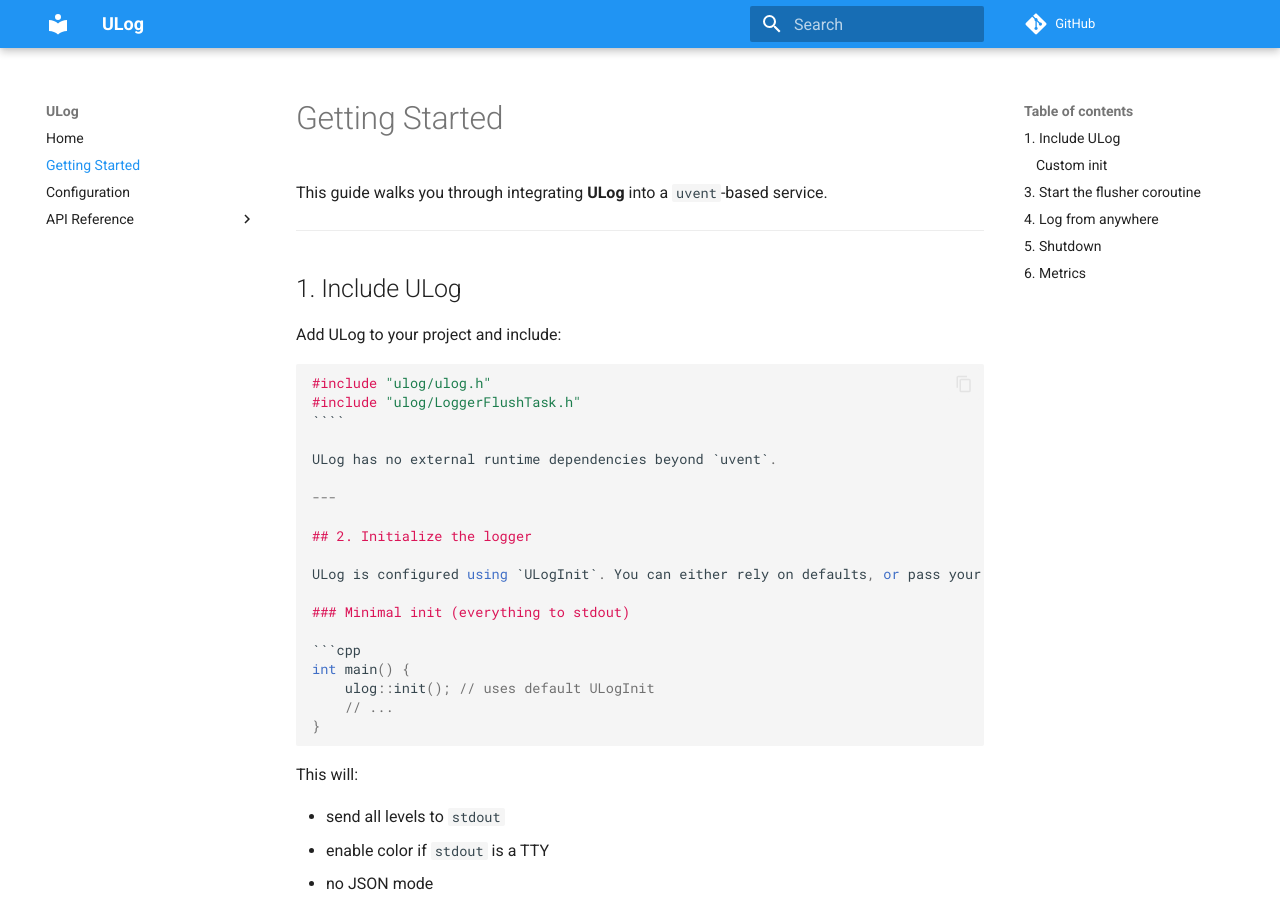
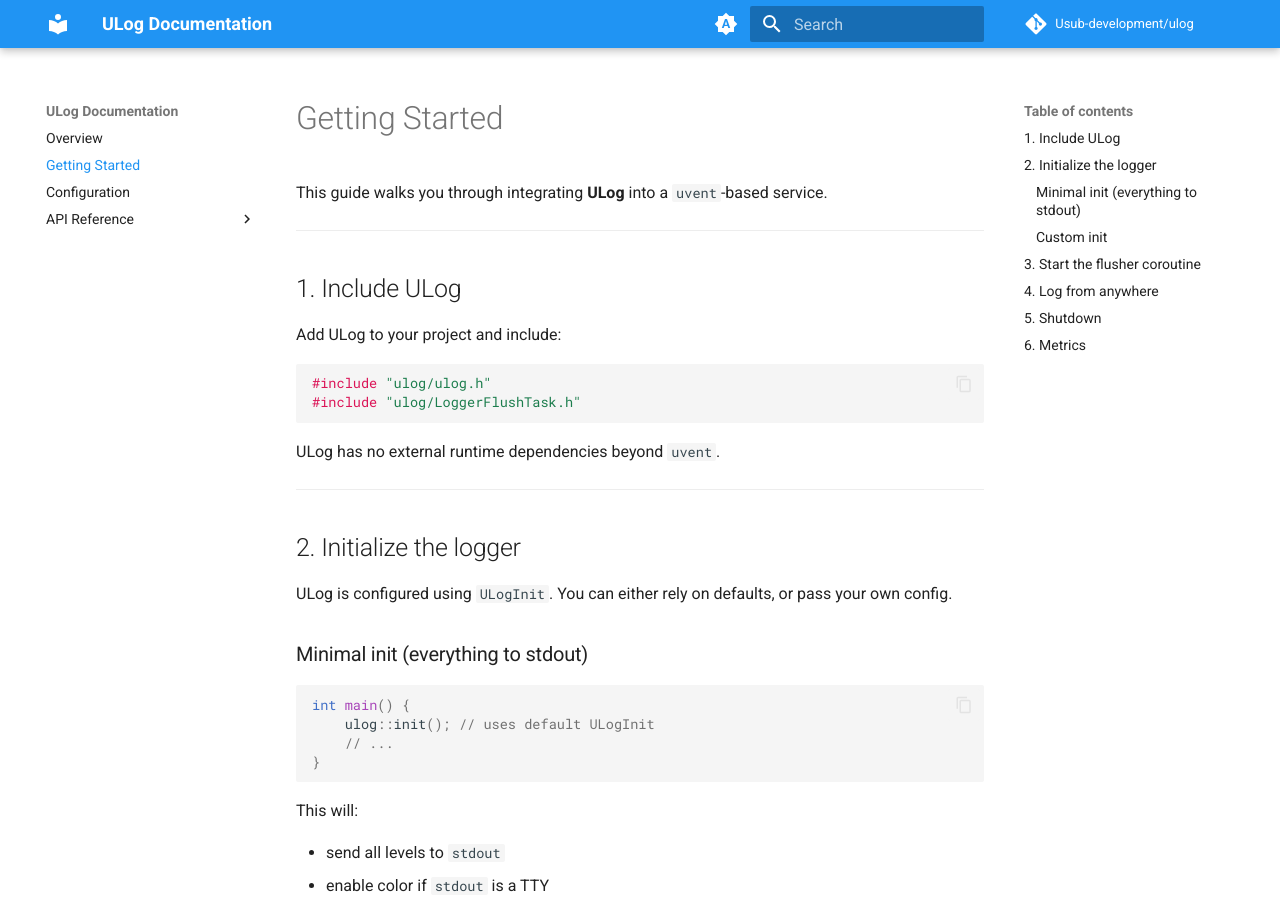
Before and after one commit to Usub-development/ulog, an MkDocs documentation site: the page built from docs/getting-started.md, in a window 1280 px wide and 900 px high. Built offline with MkDocs 1.6.1 and Material for MkDocs 9.7.7, drawn with Linux system fonts in a browser that asks for light colours; comment, search, counter and statistics services are not loaded; some of the changed text lies outside the part shown.

Commit message:
fixed docs

`````diff
--- a/docs/getting-started.md
+++ b/docs/getting-started.md
@@ -11,7 +11,7 @@ Add ULog to your project and include:
 ```cpp
 #include "ulog/ulog.h"
 #include "ulog/LoggerFlushTask.h"
-````
+```
 
 ULog has no external runtime dependencies beyond `uvent`.
 
--- a/mkdocs.yaml
+++ b/mkdocs.yaml
@@ -1,28 +1,37 @@
-site_name: ULog
+site_name: ULog Documentation
 site_description: Ultra-low overhead asynchronous logger for the uvent runtime
-site_url: https://<org>.github.io/<repo>
-repo_url: https://github.com/<org>/<repo>
+site_url: https://usub-development.github.io/ulog/
+repo_url: https://github.com/Usub-development/ulog
+repo_name: Usub-development/ulog
+edit_uri: edit/main/docs/
 
 theme:
   name: material
+  palette:
+    - media: "(prefers-color-scheme)"
+      toggle:
+        icon: material/brightness-auto
+        name: Switch to light mode
+    - media: "(prefers-color-scheme: light)"
+      scheme: default
+      primary: blue
+      accent: amber
+      toggle:
+        icon: material/brightness-7
+        name: Switch to dark mode
+    - media: "(prefers-color-scheme: dark)"
+      scheme: slate
+      primary: blue
+      accent: amber
+      toggle:
+        icon: material/brightness-4
+        name: Switch to system preference
   features:
     - navigation.top
     - navigation.instant
     - navigation.tracking
     - search.highlight
     - content.code.copy
-  palette:
-    primary: blue
-    accent: amber
-
-nav:
-  - Home: index.md
-  - Getting Started: getting-started.md
-  - Configuration: config.md
-  - API Reference:
-      - Logger API: api/logger.md
-      - Flush Task: api/logger-flush-task.md
-      - Internals: api/internals.md
 
 plugins:
   - search
@@ -32,8 +41,35 @@ plugins:
   - minify
 
 markdown_extensions:
-  - codehilite
+  - pymdownx.highlight:
+      anchor_linenums: true
+      line_spans: __span
+      pygments_lang_class: true
+  - pymdownx.inlinehilite
+  - pymdownx.superfences
   - admonition
+  - attr_list
   - tables
   - toc:
       permalink: true
+
+nav:
+  - Overview: index.md
+  - Getting Started: getting-started.md
+  - Configuration: config.md
+  - API Reference:
+      - Logger API: api/logger.md
+      - Flush Task: api/logger-flush-task.md
+      - Internals: api/internals.md
+
+extra:
+  social:
+    - icon: fontawesome/brands/github
+      link: https://github.com/Usub-development/ulog
+      name: GitHub Repository
+    - icon: fontawesome/solid/star
+      link: https://github.com/Usub-development/ulog/stargazers
+      name: Star on GitHub
+
+copyright: >
+  Copyright © 2025 Usub-development, Kirill Zhukov (g2px1)
`````
Also changed, not shown: docs/api/logger-flush-task.md (+1 -1 lines), docs/api/logger.md (+1 -1 lines), docs/config.md (+1 -1 lines), docs/index.md (+2 -2 lines).
